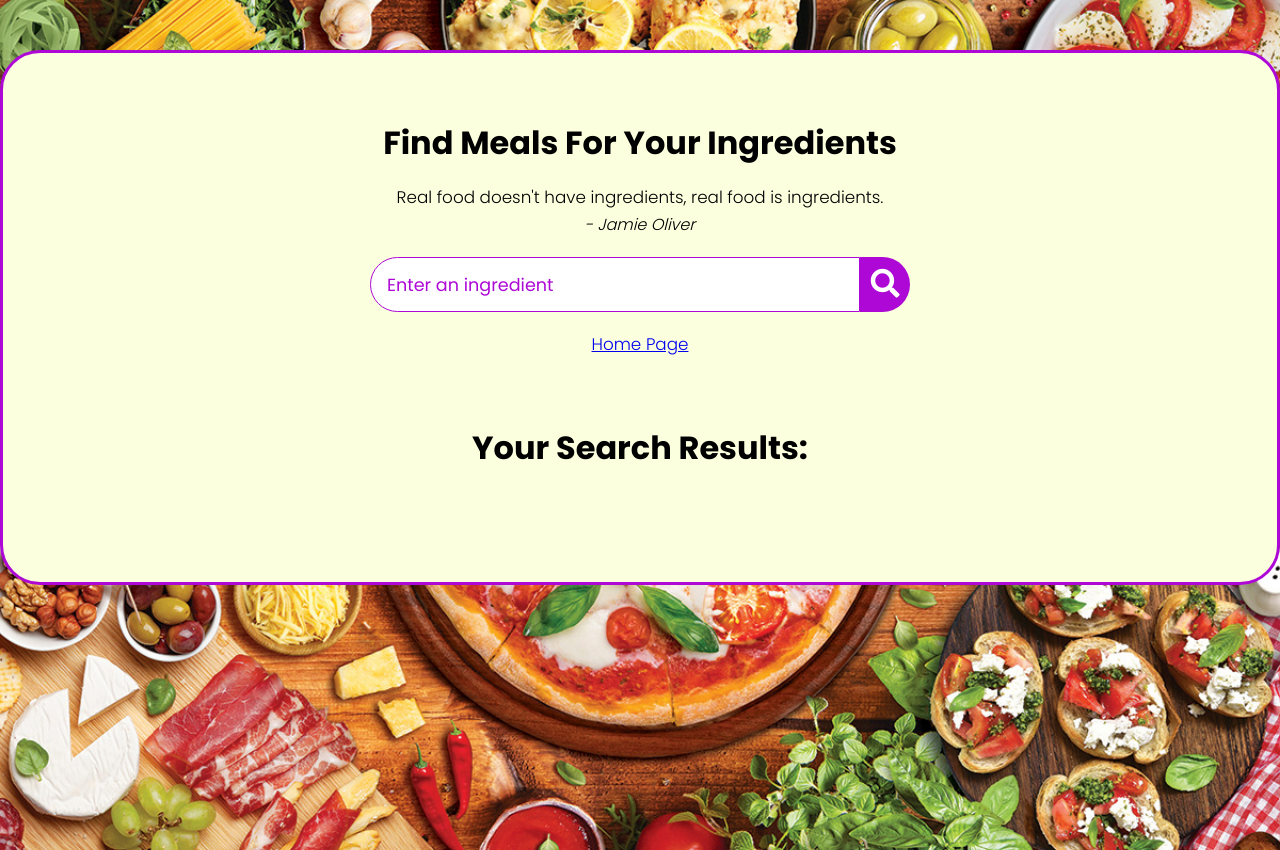
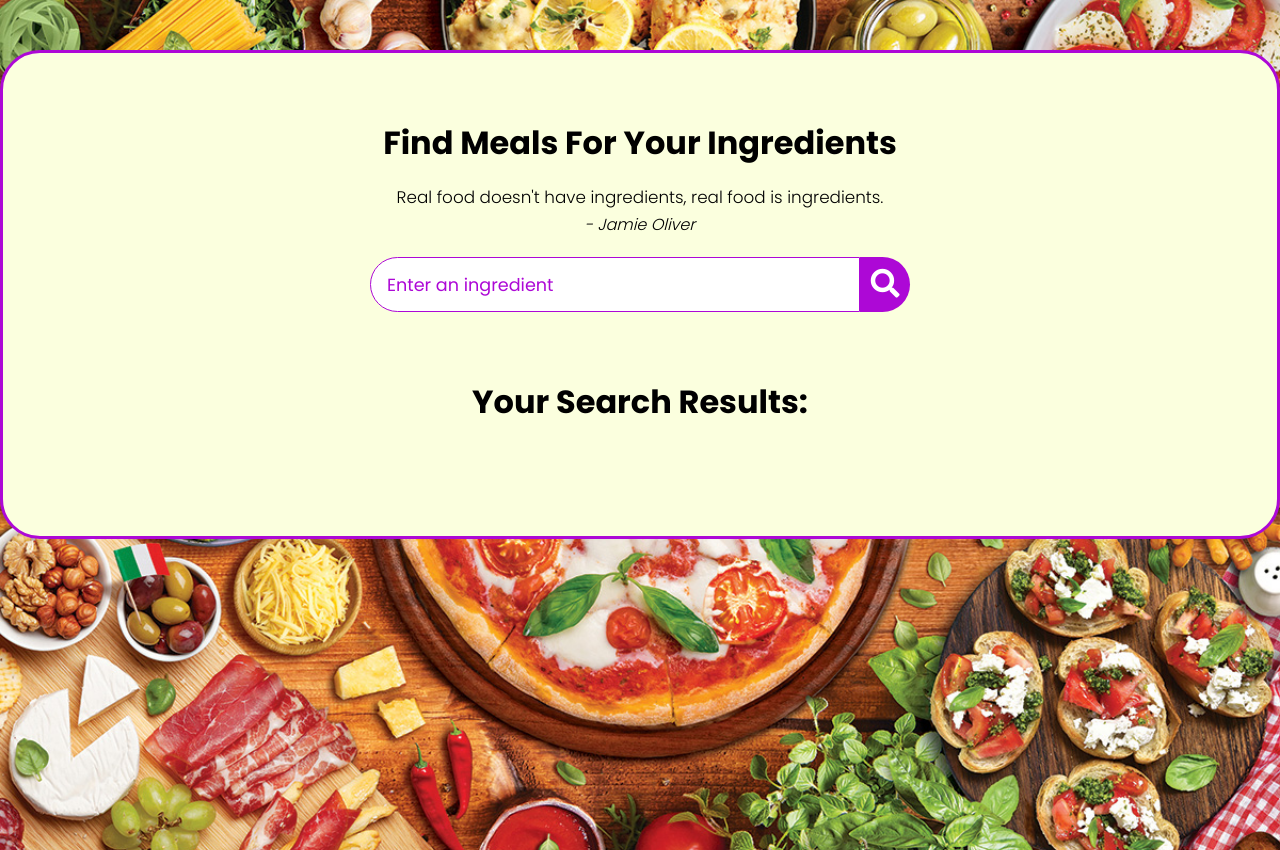
Before and after one commit to KishoreBharathiB/SoftwareConstruction, a plain HTML site: page index.html in a window 1280 px wide. Drawn offline with Linux system fonts and the light colour scheme.

Commit message:
Update index.html

```diff
--- a/index.html
+++ b/index.html
@@ -40,7 +40,6 @@
               <i class="fas fa-search"></i>
             </button>
           </div>
-          <a class="home-page" href="index.html" target="_self">Home Page</a>
         </div>
 
         <div class="meal-result">
```
